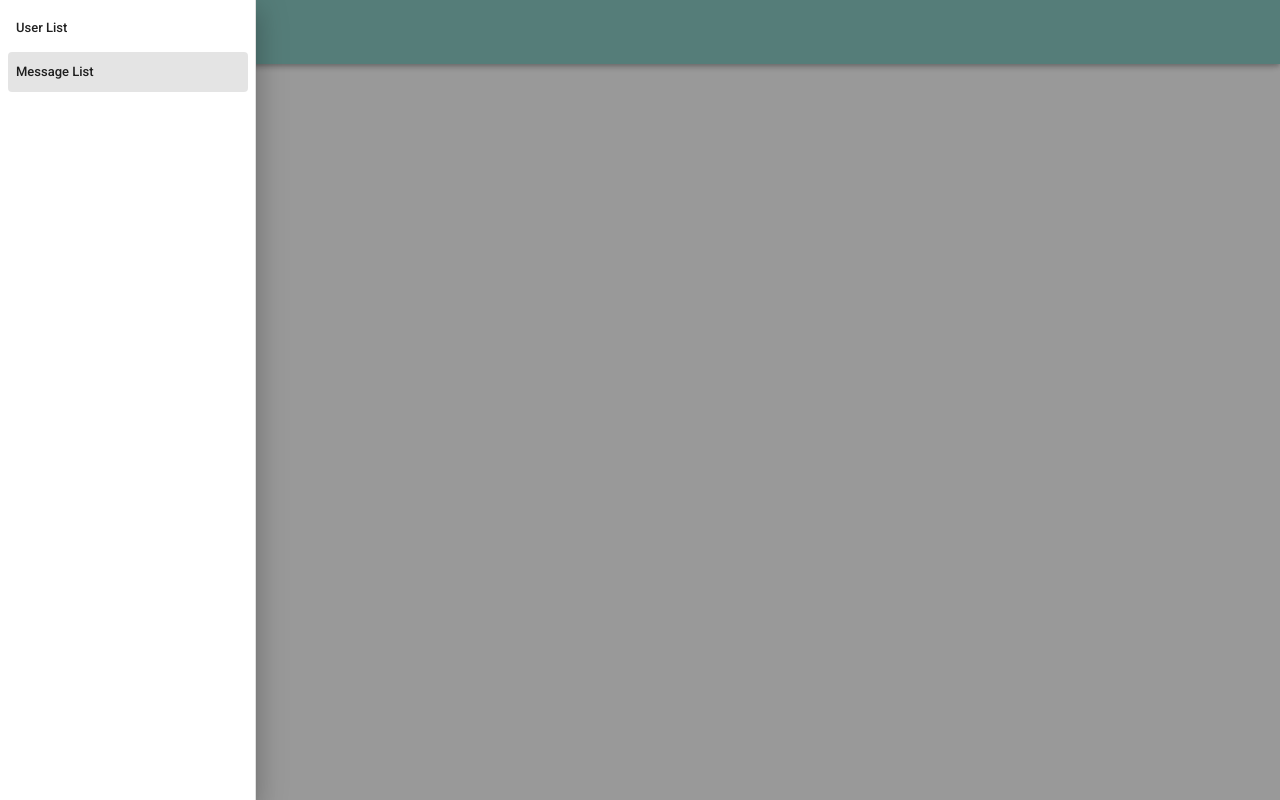
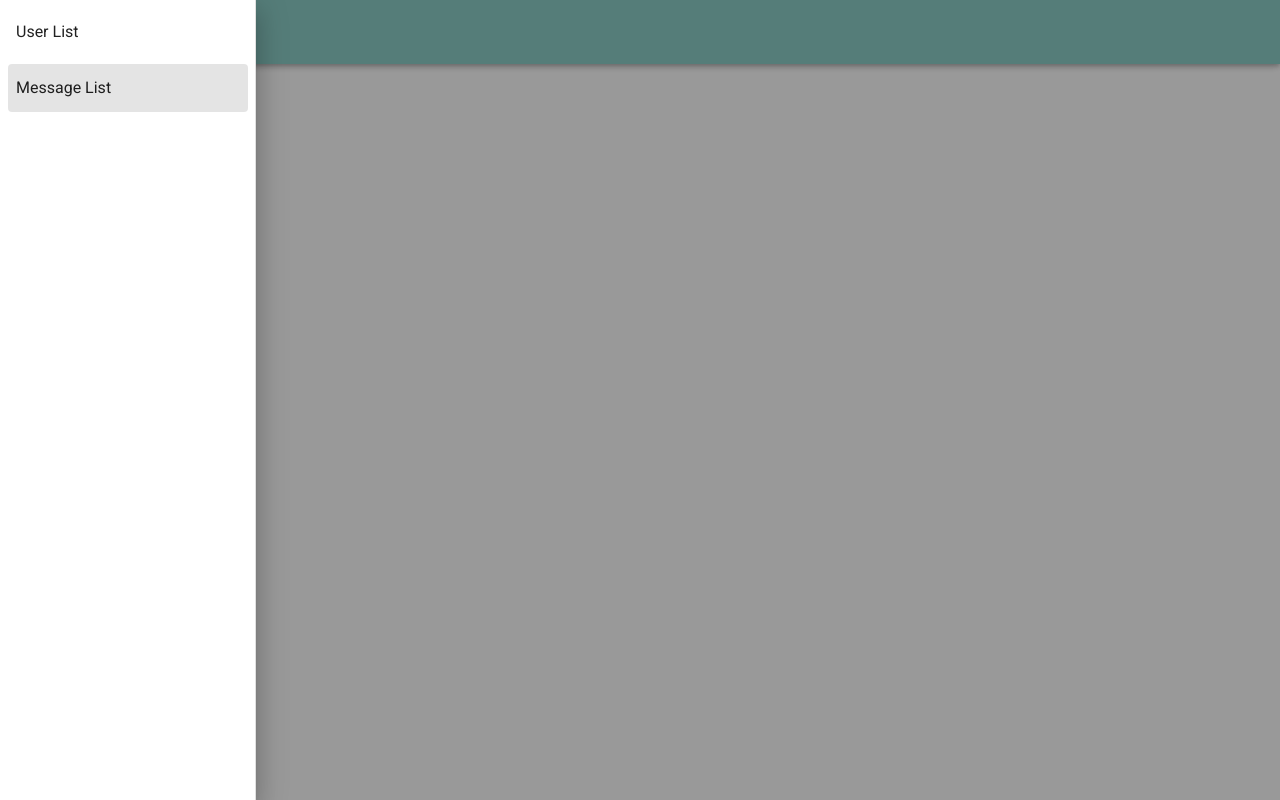
Before and after one commit to harutas/Online_Dating_App, a Vue app: page /message-list in a window 1280 px wide. Both pictures are taken after a click on the button 28 px from the left and 32 px from the top of the page. Built offline with nearby package versions, Linux system fonts and the light colour scheme.

Commit message:
fix appearance and space

```diff
--- a/src/App.vue
+++ b/src/App.vue
@@ -1,42 +1,5 @@
 <template>
   <v-app>
-    <!-- <v-system-bar color="deep-purple darken-3"></v-system-bar> -->
-    <v-app-bar
-      app
-      color="teal lighten-3"
-      dark
-      fixed
-    >
-      <v-app-bar-nav-icon @click.stop="drawer = !drawer"></v-app-bar-nav-icon>
-      <v-toolbar-title>Online Dating App</v-toolbar-title>
-
-      <v-spacer></v-spacer>
-
-    </v-app-bar>
-    <v-navigation-drawer
-      v-model="drawer"
-      fixed
-      temporary
-    >
-      <v-list
-        nav
-        dense
-      >
-        <v-list-item-group
-        v-model="group"
-        >
-          <v-list-item to="/">
-            <v-list-item-title>User List</v-list-item-title>
-          </v-list-item>
-
-          <v-list-item to="/message-list">
-            <v-list-item-title>Message List</v-list-item-title>
-          </v-list-item>
-        </v-list-item-group>
-      </v-list>
-    </v-navigation-drawer>
-
-
     <v-main>
       <router-view/>
     </v-main>
@@ -44,25 +7,7 @@
 </template>
 
 <script>
-
 export default {
   name: 'App',
-
-  data: () => ({
-    drawer: false,
-    group: null,
-  }),
-
-  watch: {
-    group () {
-      this.drawer = false
-    },
-  },
-
-  methods : {
-    messageList(){
-      this.$router.push('message-list')
-    }
-  }
 };
 </script>
--- /dev/null
+++ b/src/components/Header.vue
@@ -0,0 +1,56 @@
+<template>
+  <div>
+    <v-app-bar
+      app
+      color="teal lighten-3"
+      dark
+      fixed
+    >
+      <v-app-bar-nav-icon @click.stop="drawer = !drawer"></v-app-bar-nav-icon>
+      <v-toolbar-title>{{headerText}}</v-toolbar-title>
+    </v-app-bar>
+
+    <v-navigation-drawer
+      v-model="drawer"
+      fixed
+      temporary
+    >
+      <v-list
+        nav
+      >
+        <v-list-item-group
+        v-model="group"
+        >
+          <v-list-item to="/">
+            <v-list-item-title>User List</v-list-item-title>
+          </v-list-item>
+
+          <v-list-item to="/message-list">
+            <v-list-item-title>Message List</v-list-item-title>
+          </v-list-item>
+        </v-list-item-group>
+      </v-list>
+    </v-navigation-drawer>
+  </div>
+</template>
+
+<script>
+export default {
+  name : 'Header',
+
+  props : {
+    headerText : String
+  },
+
+  data: () => ({
+    drawer: false,
+    group: null,
+  }),
+
+  watch: {
+    group () {
+      this.drawer = false
+    },
+  }
+}
+</script>
--- a/src/components/UserChatBox.vue
+++ b/src/components/UserChatBox.vue
@@ -48,11 +48,8 @@ export default {
       return this.message.date;
     }
 
-  },
+  }
 
-  methods : {
-
-  }
 }
 </script>
 
--- a/src/components/UserChatLog.vue
+++ b/src/components/UserChatLog.vue
@@ -37,13 +37,13 @@ export default {
     latestMessage(){
       let message = this.$store.getters['messages/getMessagesById'](this.id);
       return message[message.length-1];
-    },
+    }
 
   },
 
   methods : {
     toChat(){
-      this.$router.push({ name : 'chat', params : {id : this.id} })
+      this.$router.push({ name : 'chat', params : {id : this.id} });
     }
   }
 }
--- a/src/components/UserListCard.vue
+++ b/src/components/UserListCard.vue
@@ -2,9 +2,10 @@
   <div class="col-6 col-sm-4">
     <v-card
       elevation="2"
-      class="pa-2 ma-1"
+      class="pa-2 ma-1 hover"
+      @click="toUserDetail"
     >
-      <div @click="toUserDetail" >
+      <div>
         <v-img
           :src="user.picture.large"
           class="rounded-circle"
@@ -47,10 +48,9 @@ export default {
   },
 
   computed : {
-
     getFullName(){
       return this.user.name.first + " " + this.user.name.last;
-    },
+    }
 
   },
 
@@ -71,9 +71,13 @@ export default {
     font-size: 0.8rem;
   }
 
-  .ellipsis{
+  .ellipsis {
     white-space: nowrap;
     overflow: hidden;
     text-overflow: ellipsis;
   }
+
+  .hover {
+    cursor: pointer;
+  }
 </style>
--- a/src/pages/chat.vue
+++ b/src/pages/chat.vue
@@ -1,9 +1,9 @@
 <template>
   <div>
+    <Header :headerText="userFullname" />
     <div class="pt-3 pb-60px px-5">
       <v-row class="d-flex justify-center overflow-auto">
         <v-col cols="12" sm="8">
-          <h1>{{userFullname}}</h1>
           <user-chat-box v-for="message in getMessages" :message="message" :key="message.count"></user-chat-box>
         </v-col>
       </v-row>
@@ -49,8 +49,10 @@
 </template>
 
 <script>
+import Header from '../components/Header.vue'
 import UserChatBox from '../components/UserChatBox.vue'
 import { getDateString } from '../model/index'
+
 
 export default {
   data : () => ({
@@ -103,6 +105,7 @@ export default {
   },
 
   components : {
+    Header,
     UserChatBox
   }
 
--- a/src/pages/message-list.vue
+++ b/src/pages/message-list.vue
@@ -1,5 +1,6 @@
 <template>
   <div>
+    <Header :headerText="'Message List'" />
     <v-row class="d-flex justify-center">
       <v-col cols="11" sm="9">
         <user-chat-log v-for="(messages, id) in getAllMessages" :messages="messages" :id="id" :key="id"></user-chat-log>
@@ -9,6 +10,7 @@
 </template>
 
 <script>
+import Header from '../components/Header.vue'
 import UserChatLog from '../components/UserChatLog.vue'
 
 export default {
@@ -24,6 +26,7 @@ export default {
   },
 
   components : {
+    Header,
     UserChatLog
   }
 
--- a/src/pages/user-detail.vue
+++ b/src/pages/user-detail.vue
@@ -1,5 +1,6 @@
 <template>
   <div :userDetail="userDetail">
+    <Header :headerText="userFullname"/>
     <div class="d-flex flex-column align-center mt-5">
       <v-img :src="userDetail.picture.large" class="col-5 col-sm-3" alt=""></v-img>
       <div class="d-flex justify-center">
@@ -49,22 +50,27 @@
 </template>
 
 <script>
+import Header from '../components/Header.vue'
 
 export default {
   data : () => ({
 
   }),
 
-  created(){
-
-  },
-
-
   computed : {
     userDetail(){
       return this.$store.getters.getUserById(this.$route.params.id);
+    },
+
+    userFullname(){
+      let user = this.$store.getters.getUserById(this.$route.params.id);
+      return user.name.first + " " + user.name.last;
     }
+
   },
+  components : {
+    Header
+  }
 
 }
 </script>
--- a/src/pages/user-list.vue
+++ b/src/pages/user-list.vue
@@ -1,17 +1,19 @@
 <template>
   <div class="d-flex justify-center">
-    <div class="d-flex flex-wrap col-12 col-md-8">
+    <Header :headerText="'Online Dating App'"/>
+    <v-row class="d-flex flex-wrap col-12 col-md-8">
       <user-list-card
         v-for="user in getUsers"
         :user="user"
         :key="user.login.id"
       ></user-list-card>
-    </div>
+    </v-row>
   </div>
 </template>
 
 <script>
 import UserListCard from '../components/UserListCard.vue'
+import Header from '../components/Header.vue'
 
 export default {
   data : () => ({
@@ -29,6 +31,7 @@ export default {
   },
 
   components : {
+    Header,
     UserListCard
   }
 
--- a/src/store/modules/users.js
+++ b/src/store/modules/users.js
@@ -16,11 +16,11 @@ export const users = {
 
   mutations : {
     setUsers(state, data){
-      let target = {}
+      let userData = {}
       for (let i = 0; i < data.length; i++){
-        target[data[i].login.uuid] = data[i];
+        userData[data[i].login.uuid] = data[i];
       }
-      state.users = Object.assign({}, state.users, target);
+      state.users = Object.assign(userData);
     }
   },
 
```
